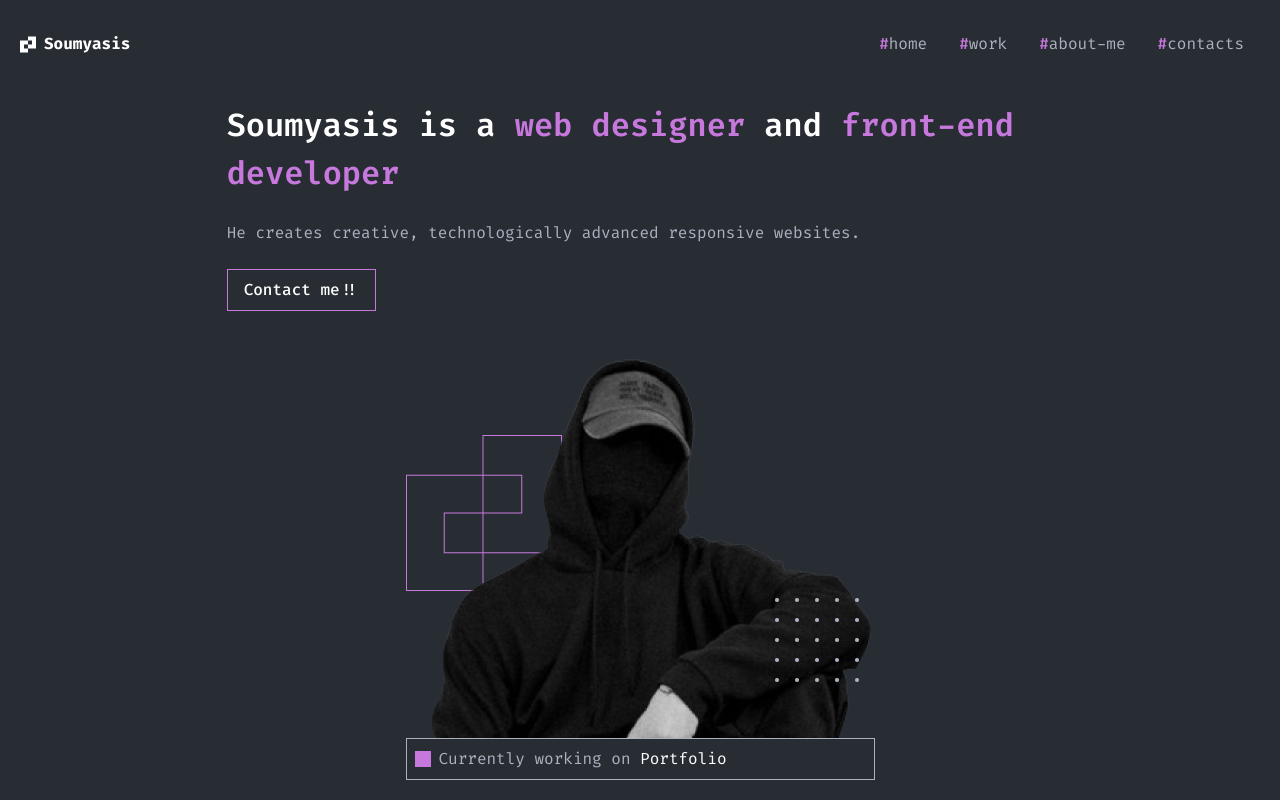
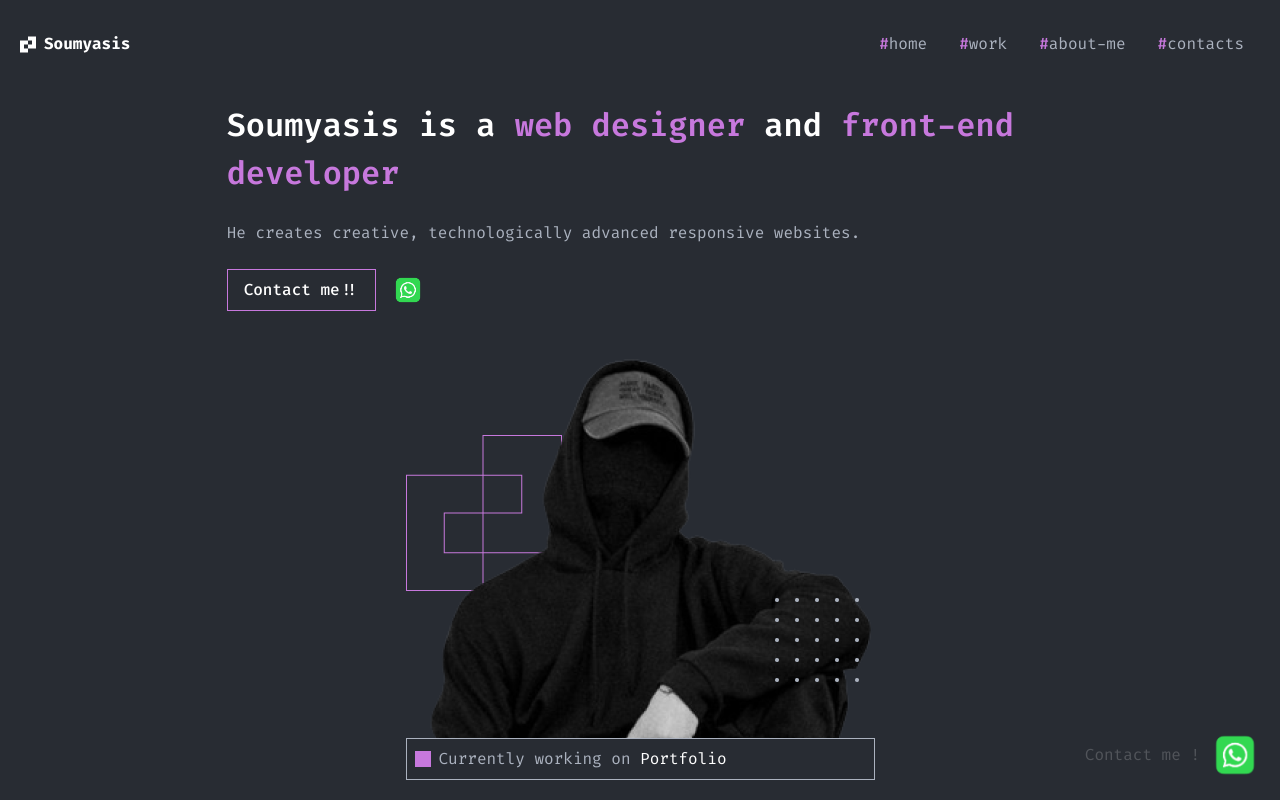
Before and after one commit to Venturesum1/New_port, a React (Create React App) app: page / in a window 1280 px wide. Shown: the top 800 px of the page. Built offline with nearby package versions, Linux system fonts and the light colour scheme.

Commit message:
whatsapp changes

```diff
--- a/src/components/first_section_about/About.jsx
+++ b/src/components/first_section_about/About.jsx
@@ -1,5 +1,6 @@
 import "./about.css";
 import { NavLink } from "react-router-dom";
+
 
 const About = () => {
   return (
@@ -13,11 +14,16 @@ const About = () => {
           <p className="text-[#ABB2BF] my-6">
           He creates creative, technologically advanced responsive websites.
           </p>
-          <NavLink to="/contact">
-          <button className="text-white font-medium py-2 px-4 border duration-200 border-[#C778DD] hover:bg-[#C778DD33]">
-            Contact me!!
-          </button>
-          </NavLink>
+          <div className="flex items-center gap-4">
+            <NavLink to="/contact">
+              <button className="text-white font-medium py-2 px-4 border duration-200 border-[#C778DD] hover:bg-[#C778DD33]">
+                Contact me!!
+              </button>
+            </NavLink>
+            <a href="https://wa.me/9800425510" target="_blank" rel="noopener noreferrer">
+              <img src={require("./imgs/wp.webp")} alt="WhatsApp" className="w-8 h-8 bg-transparent" />
+            </a>
+          </div>
         </div>
         <div  data-aos="fade-left" data-aos-delay="400" className="mx-auto">
           <div className="">
--- a/src/pages/Home_page.jsx
+++ b/src/pages/Home_page.jsx
@@ -13,6 +13,37 @@ const Home_page = () => {
       <Skills />
       <AboutSec />
       <Contact />
+      <div className="fixed-whatsapp-container">
+        <span className="blink-message">Contact me !</span>
+        <a href="https://wa.me/9800425510" target="_blank" rel="noopener noreferrer" className="fixed-whatsapp">
+          <img src={require("./imges/wp.webp")} alt="WhatsApp" className="whatsapp-logo" />
+        </a>
+      </div>
+      <style jsx>{`
+        .fixed-whatsapp-container {
+          position: fixed;
+          bottom: 20px;
+          right: 20px;
+          display: flex;
+          align-items: center;
+          z-index: 1000;
+        }
+        .blink-message {
+          margin-right: 10px;
+          font-size: 16px;
+          color: #ffffff;
+          animation: blink 4s infinite;
+        }
+        @keyframes blink {
+          0%, 100% { opacity: 2; }
+          50% { opacity: 0; }
+        }
+        .whatsapp-logo {
+          width: 50px;
+          height: 50px;
+          background: transparent;
+        }
+      `}</style>
     </>
   );
 };
```
Also changed, not shown: src/components/first_section_about/imgs/wp.webp (added), src/pages/imges/wp.webp (added).
